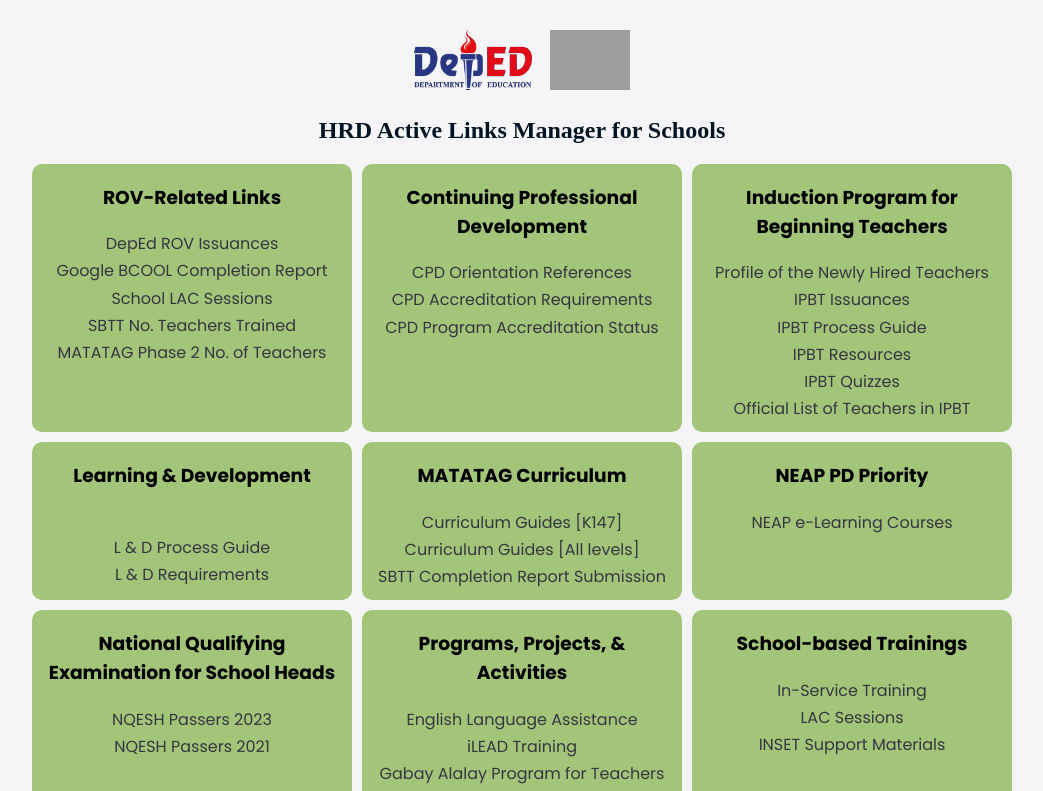
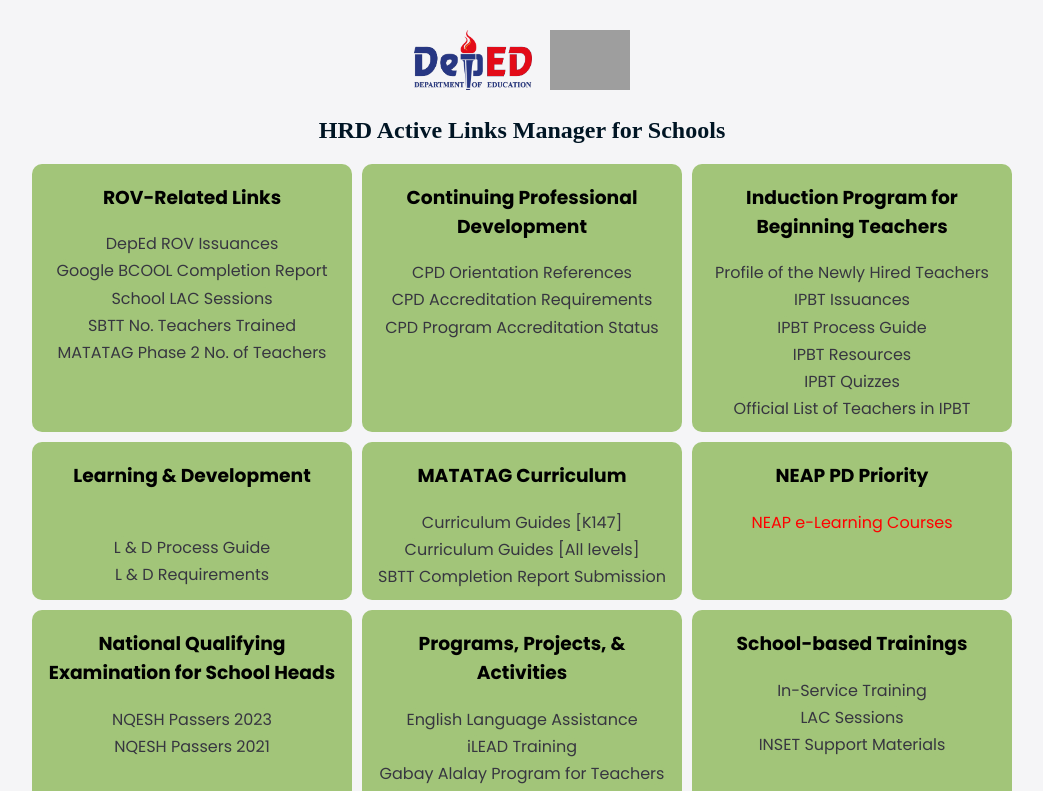
Before and after one commit to depedctd/hrd-school, a plain HTML site: page index.html in a window 1280 px wide. Shown: the top 791 px of the page, without its empty margins (118-1161 px from the left). Drawn offline with Linux system fonts and the light colour scheme; grey boxes are pictures that could not be loaded; a web font is replaced by a local one.

Commit message:
Update index.html

```diff
--- a/index.html
+++ b/index.html
@@ -98,7 +98,7 @@
         <div class="square1">
             <h3>NEAP PD Priority</h3>
             <ul>
-                <li class="submenu"  style="color: red"><a href="./e-learning-courses.html" target="_blank">NEAP e-Learning Courses</a></li>
+                <li class="submenu"><a href="./e-learning-courses.html" target="_blank" style="color: red">NEAP e-Learning Courses</a></li>
             </ul>
         </div>
 
```
